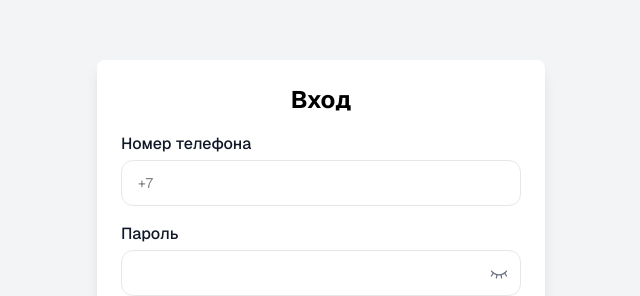
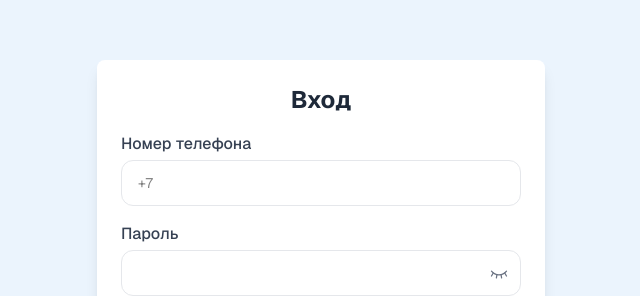
Before and after one commit to rikster-r/doctor-on-duty-admin, a Next.js app: page /login in a window 1280 px wide. Shown: the part 178-474 px from the top of the page, without its empty margins (319-959 px from the left). Built offline with nearby package versions, Linux system fonts and the light colour scheme; no server answers.

Commit message:
Enhance login design

```diff
--- a/src/pages/login.tsx
+++ b/src/pages/login.tsx
@@ -3,6 +3,7 @@ import { Eye, EyeClosed } from 'phosphor-react';
 import { toast } from 'react-toastify';
 import { useUser } from '@/hooks/useUser';
 import { GetServerSidePropsContext } from 'next';
+import Head from 'next/head';
 
 export const getServerSideProps = (context: GetServerSidePropsContext) => {
   const authToken = context.req.cookies.authToken;
@@ -61,16 +62,26 @@ const Login = () => {
   };
 
   return (
-    <div className="flex justify-center items-center h-full bg-gray-100">
+    <>
+      <Head>
+        <title>Войдите в аккаунт</title>
+        <meta
+          name="description"
+          content={`Войдите в аккаунт админ панели "Дежурный доктор"`}
+        />
+      </Head>
+      <div className="flex justify-center items-center h-full bg-[#ebf4fd] ">
         <form
-        className="bg-white p-6 rounded-lg shadow-lg w-full max-w-md mx-2"
+          className="bg-white p-6 rounded-lg shadow-lg w-full max-w-md mx-2 "
           onSubmit={handleSubmit}
         >
-        <h2 className="text-2xl font-bold text-center mb-4">Вход</h2>
-        <div className="mb-4">
+          <h2 className="text-2xl font-bold text-center mb-4 text-gray-800">
+            Вход
+          </h2>
+          <div className="mb-4 group">
             <label
               htmlFor="phoneNumber"
-            className="block mb-1 font-medium text-gray-900"
+              className="block font-medium mb-1 text-gray-700 group-focus-within:text-blue-800"
             >
               Номер телефона
             </label>
@@ -81,13 +92,13 @@ const Login = () => {
               placeholder="+7"
               value={phoneNumber}
               onChange={(e) => setPhoneNumber(e.target.value)}
-            className="w-full px-4 py-3 rounded-xl border border-gray-200 bg-white focus:outline-none focus:ring-2 focus:ring-blue-500 transition-all duration-200 text-sm"
+              className="peer w-full px-4 py-3 rounded-xl border border-gray-200 bg-white focus:outline-none focus:ring-2 focus:ring-blue-500 transition-all duration-200 text-sm"
             />
           </div>
-        <div className="mb-4">
+          <div className="mb-4 group">
             <label
               htmlFor="password"
-            className="block mb-1 font-medium text-gray-900"
+              className="block mb-1 font-medium text-gray-700 group-focus-within:text-blue-800 "
             >
               Пароль
             </label>
@@ -118,6 +129,7 @@ const Login = () => {
           </button>
         </form>
       </div>
+    </>
   );
 };
 
```
Lines whose indentation alone changed are shown as unchanged.
